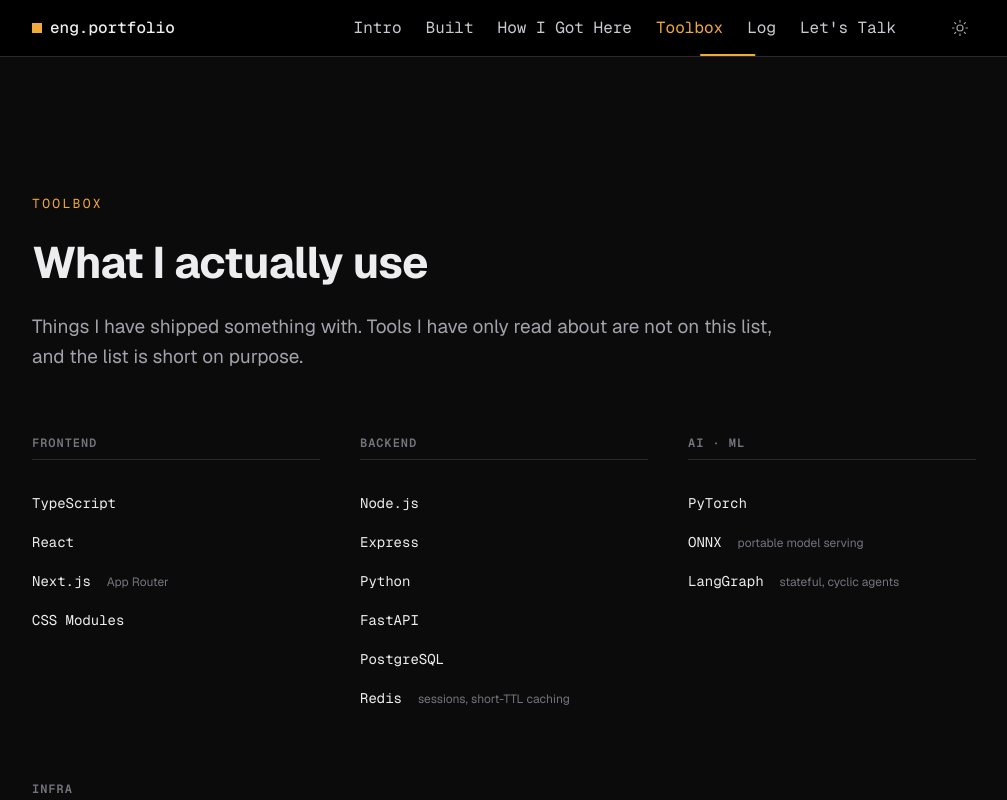
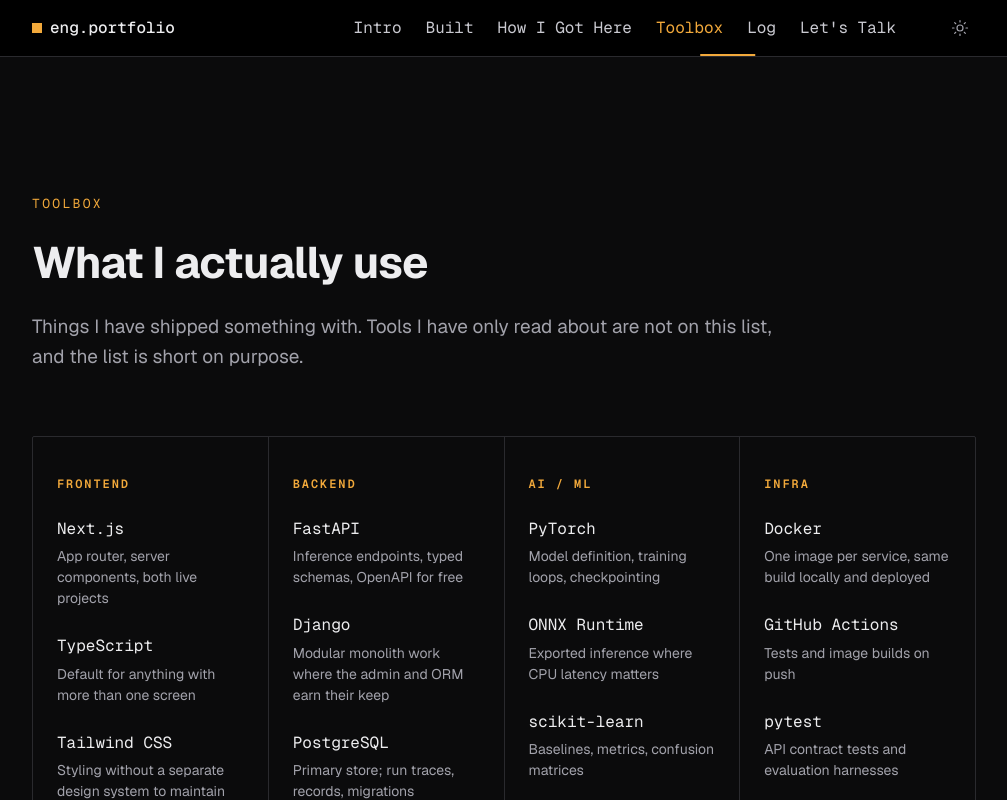
Before and after one commit to IshakAbdiazizHussen/Ishak-Abdiaziz----Portfolio, a Next.js app in the folder frontend/: page /toolbox in a window 1280 px wide. Shown: the top 800 px of the page, without its empty margins (136-1143 px from the left). Built offline with nearby package versions, Linux system fonts and the light colour scheme; no server answers.

Commit message:
I put stack field again there

```diff
--- a/frontend/app/toolbox/page.tsx
+++ b/frontend/app/toolbox/page.tsx
@@ -1,6 +1,5 @@
 import type { Metadata } from "next";
 import { Container } from "@/components/Container";
-import { MonoLabel } from "@/components/MonoLabel";
 import { toolbox, toolboxHeader } from "@/content/toolbox";
 import styles from "./toolbox.module.css";
 
@@ -20,9 +19,7 @@
       <div className={styles.groups}>
         {toolbox.map((group) => (
           <section key={group.group} className={styles.group}>
-            <MonoLabel as="h2" className={styles.groupName}>
-              {group.group}
-            </MonoLabel>
+            <h2 className={styles.groupName}>{group.group}</h2>
             <ul className={styles.items}>
               {group.items.map((tool) => (
                 <li key={tool.name} className={styles.item}>
--- a/frontend/app/toolbox/toolbox.module.css
+++ b/frontend/app/toolbox/toolbox.module.css
@@ -29,38 +29,70 @@
   color: var(--text-dim);
 }
 
+/* Hairline dividers between every cell (and an outer border) via a 1px grid gap
+   over a border-coloured backdrop — stays clean however the grid wraps. */
 .groups {
   display: grid;
-  grid-template-columns: repeat(auto-fit, minmax(14rem, 1fr));
-  gap: var(--space-xl) var(--space-lg);
+  grid-template-columns: repeat(4, 1fr);
+  gap: var(--border-width);
+  background: var(--border);
+  border: var(--border-width) solid var(--border);
+  border-radius: var(--radius);
+  overflow: hidden;
+}
+
+.group {
+  padding: var(--space-lg) var(--space-md);
+  background: var(--bg);
 }
 
 .groupName {
-  padding-bottom: var(--space-2xs);
-  border-bottom: var(--border-width) solid var(--border);
+  margin: 0 0 var(--space-md);
+  font-family: var(--font-mono-stack);
+  font-size: var(--text-xs);
+  font-weight: 600;
+  letter-spacing: 0.16em;
+  text-transform: uppercase;
+  color: var(--accent-warm);
 }
 
 .items {
   list-style: none;
-  margin: var(--space-md) 0 0;
+  margin: 0;
   padding: 0;
 }
 
 .item {
-  display: flex;
-  flex-wrap: wrap;
-  align-items: baseline;
-  gap: var(--space-2xs) var(--space-sm);
-  padding-block: var(--space-2xs);
+  display: block;
+}
+
+.item + .item {
+  margin-top: var(--space-md);
 }
 
 .name {
+  display: block;
   font-family: var(--font-mono-stack);
-  font-size: var(--text-sm);
+  font-size: var(--text-base);
   color: var(--text);
 }
 
 .note {
-  font-size: var(--text-xs);
-  color: var(--text-faint);
+  display: block;
+  margin-top: var(--space-3xs);
+  font-size: var(--text-sm);
+  line-height: 1.5;
+  color: var(--text-dim);
 }
+
+@media (max-width: 60rem) {
+  .groups {
+    grid-template-columns: repeat(2, 1fr);
+  }
+}
+
+@media (max-width: 34rem) {
+  .groups {
+    grid-template-columns: 1fr;
+  }
+}
--- a/frontend/content/toolbox.ts
+++ b/frontend/content/toolbox.ts
@@ -24,40 +24,37 @@
   {
     group: "Frontend",
     items: [
-      { name: "TypeScript" },
-      { name: "React" },
-      { name: "Next.js", note: "App Router" },
-      { name: "CSS Modules" },
+      { name: "Next.js", note: "App router, server components, both live projects" },
+      { name: "TypeScript", note: "Default for anything with more than one screen" },
+      { name: "Tailwind CSS", note: "Styling without a separate design system to maintain" },
+      { name: "HTMX", note: "When a server-rendered app does not need a SPA" },
     ],
   },
   {
     group: "Backend",
     items: [
-      { name: "Node.js" },
-      { name: "Express" },
-      { name: "Python" },
-      { name: "FastAPI" },
-      { name: "PostgreSQL" },
-      { name: "Redis", note: "sessions, short-TTL caching" },
+      { name: "FastAPI", note: "Inference endpoints, typed schemas, OpenAPI for free" },
+      { name: "Django", note: "Modular monolith work where the admin and ORM earn their keep" },
+      { name: "PostgreSQL", note: "Primary store; run traces, records, migrations" },
+      { name: "Redis", note: "Caching fetched sources, queues, rate limits" },
     ],
   },
   {
-    group: "AI · ML",
+    group: "AI / ML",
     items: [
-      { name: "PyTorch" },
-      { name: "ONNX", note: "portable model serving" },
-      { name: "LangGraph", note: "stateful, cyclic agents" },
+      { name: "PyTorch", note: "Model definition, training loops, checkpointing" },
+      { name: "ONNX Runtime", note: "Exported inference where CPU latency matters" },
+      { name: "scikit-learn", note: "Baselines, metrics, confusion matrices" },
+      { name: "LLM tool-calling", note: "Structured outputs, retrieval, verification passes" },
     ],
   },
   {
     group: "Infra",
     items: [
-      { name: "Docker" },
-      { name: "Vercel" },
-      { name: "Railway" },
-      { name: "Neon / Supabase", note: "managed Postgres" },
-      { name: "Vercel Blob" },
-      { name: "Resend", note: "transactional email" },
+      { name: "Docker", note: "One image per service, same build locally and deployed" },
+      { name: "GitHub Actions", note: "Tests and image builds on push" },
+      { name: "pytest", note: "API contract tests and evaluation harnesses" },
+      { name: "Linux / nginx", note: "Deploys, reverse proxy, log reading" },
     ],
   },
 ];
```
